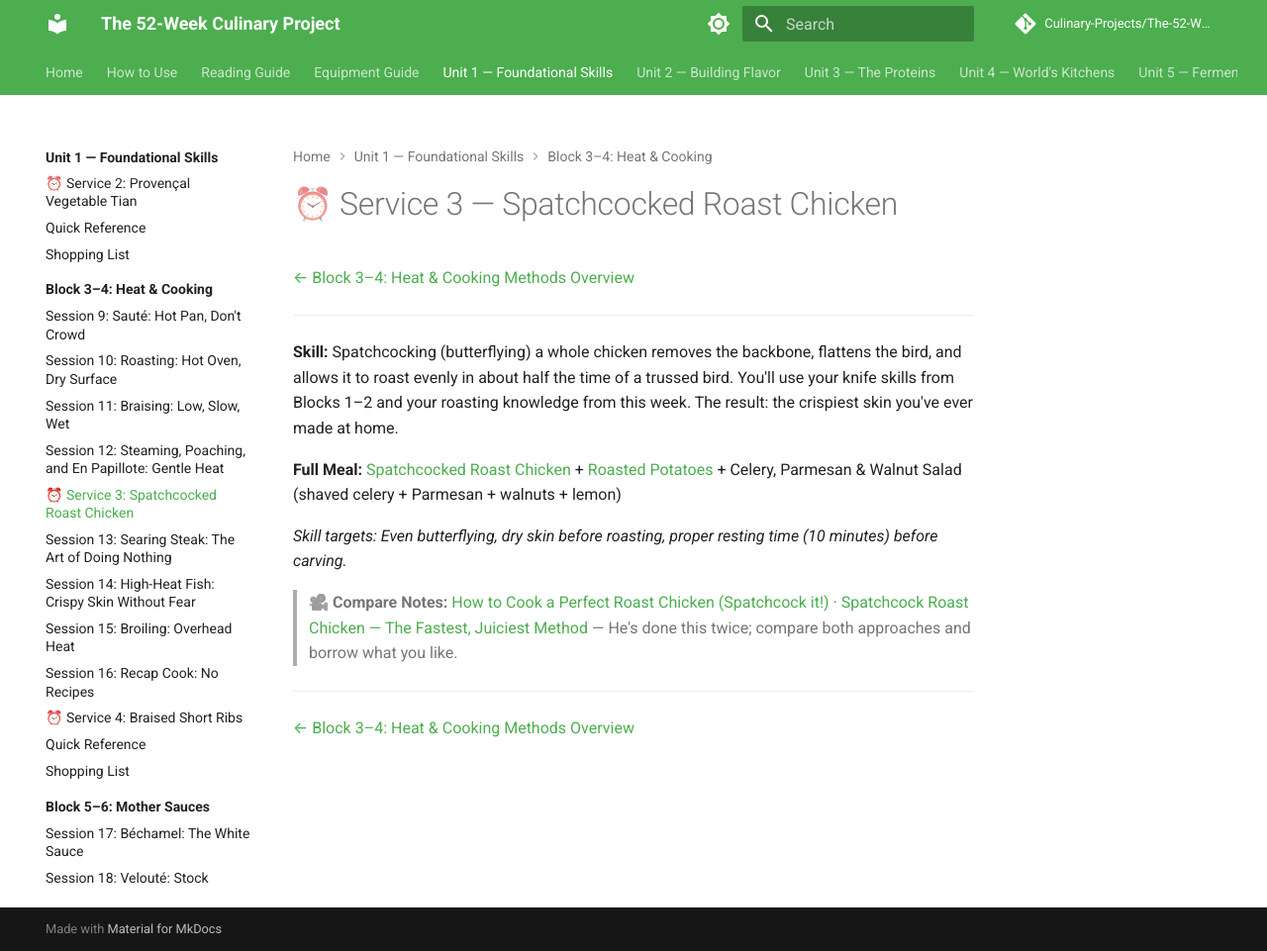
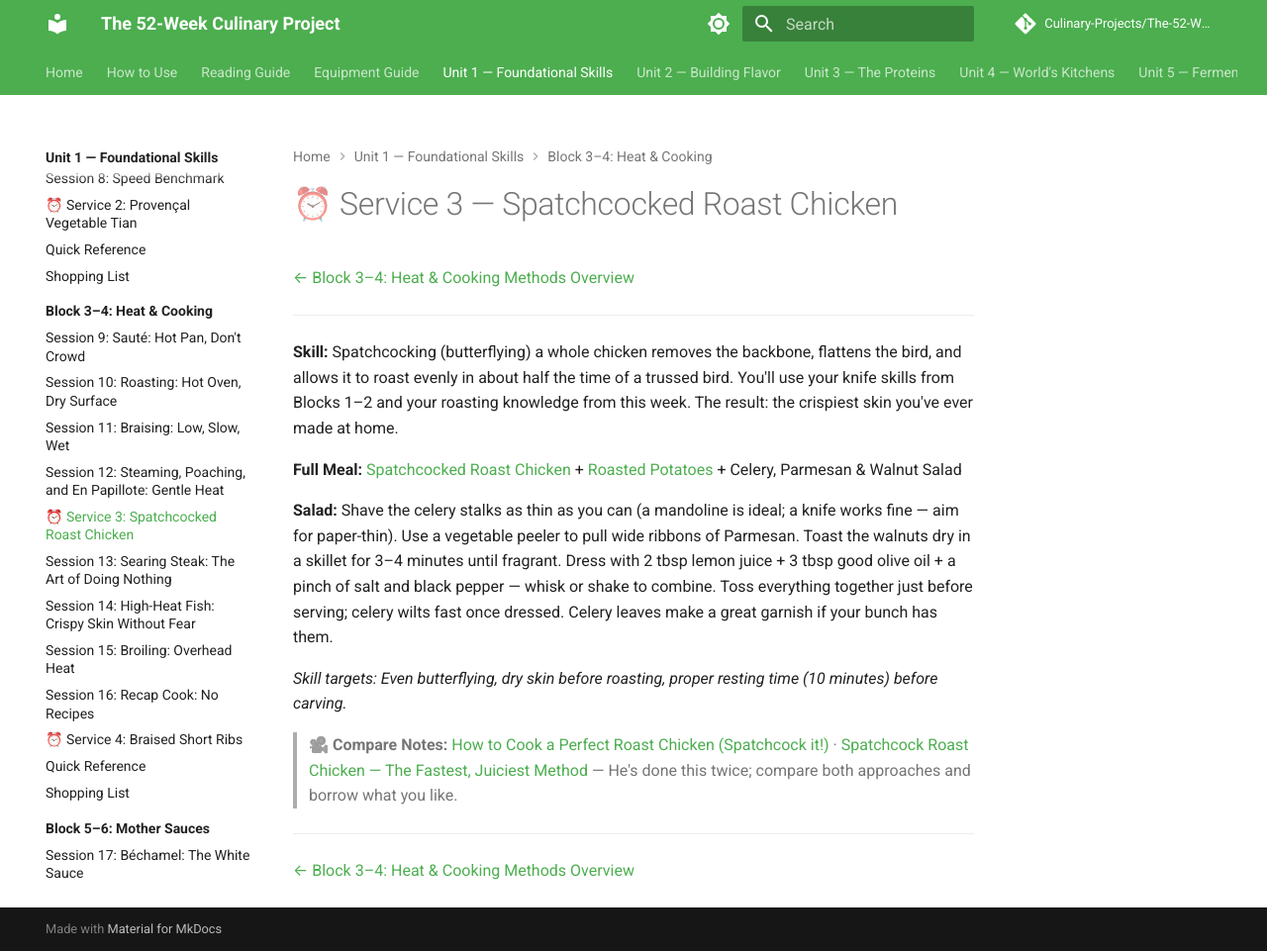
Before and after one commit to Culinary-Projects/The-52-Week-Culinary-Project, an MkDocs documentation site: the page built from docs/blocks/01-foundational-skills/03-04-heat-and-cooking/service-3-spatchcocked-roast-chicken.md, in a window 1280 px wide and 961 px high. Shown: the whole window at 99% size. Built offline with MkDocs 1.6.1 and Material for MkDocs 9.7.7, drawn with Linux system fonts in a browser that asks for light colours; comment, search, counter and statistics services are not loaded.

Commit message:
Fix Service 3 salad dressing and Session 9 missing shopping items
- Service 3: Expand salad from a one-line description to a full method —
  lemon + olive oil dressing, shaved Parmesan ribbons, toasted walnuts,
  dress just before serving
- Shopping list: Add cherry tomatoes (Session 9 zucchini recipe), fresh
  chives and tarragon (Session 9 fines herbes pan sauce)

Co-Authored-By: Claude Sonnet 4.6 <noreply@anthropic.com>

```diff
--- a/docs/blocks/01-foundational-skills/03-04-heat-and-cooking/service-3-spatchcocked-roast-chicken.md
+++ b/docs/blocks/01-foundational-skills/03-04-heat-and-cooking/service-3-spatchcocked-roast-chicken.md
@@ -6,7 +6,9 @@
 
 **Skill:** Spatchcocking (butterflying) a whole chicken removes the backbone, flattens the bird, and allows it to roast evenly in about half the time of a trussed bird. You'll use your knife skills from Blocks 1–2 and your roasting knowledge from this week. The result: the crispiest skin you've ever made at home.
 
-**Full Meal:** [Spatchcocked Roast Chicken](https://www.seriouseats.com/lavender-lemon-and-honey-spatchcocked-roast-chicken-recipe) + [Roasted Potatoes](https://www.seriouseats.com/the-best-roast-potatoes-ever-recipe) + Celery, Parmesan & Walnut Salad (shaved celery + Parmesan + walnuts + lemon)
+**Full Meal:** [Spatchcocked Roast Chicken](https://www.seriouseats.com/lavender-lemon-and-honey-spatchcocked-roast-chicken-recipe) + [Roasted Potatoes](https://www.seriouseats.com/the-best-roast-potatoes-ever-recipe) + Celery, Parmesan & Walnut Salad
+
+**Salad:** Shave the celery stalks as thin as you can (a mandoline is ideal; a knife works fine — aim for paper-thin). Use a vegetable peeler to pull wide ribbons of Parmesan. Toast the walnuts dry in a skillet for 3–4 minutes until fragrant. Dress with 2 tbsp lemon juice + 3 tbsp good olive oil + a pinch of salt and black pepper — whisk or shake to combine. Toss everything together just before serving; celery wilts fast once dressed. Celery leaves make a great garnish if your bunch has them.
 
 *Skill targets: Even butterflying, dry skin before roasting, proper resting time (10 minutes) before carving.*
 
```
Also changed, not shown: docs/blocks/01-foundational-skills/03-04-heat-and-cooking/shopping-list.md (+3 -0 lines).
